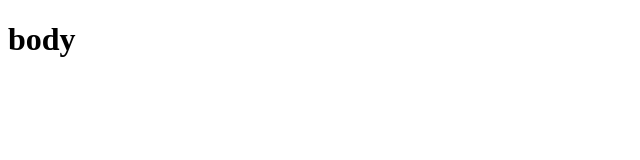
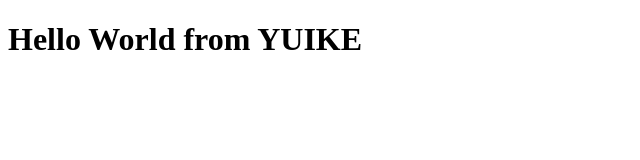
Before and after one commit to YUIKE0328/YUIKE0328.github.io, a plain HTML site: page index.html in a window 1280 px wide. Shown: the whole page, without its empty margins (0-640 px from the left). Drawn offline with Linux system fonts and the light colour scheme.

Commit message:
Hello World from YUIKE

```diff
--- a/index.html
+++ b/index.html
@@ -2,9 +2,9 @@
 <html lang="ja">
 <head>
     <meta charset="UTF-8">
-    <title>Title</title>
+    <title>Hello World from YUIKE</title>
 </head>
 <body>
-    <h1>body</h1>
+    <h1>Hello World from YUIKE</h1>
 </body>
 </html>
```
